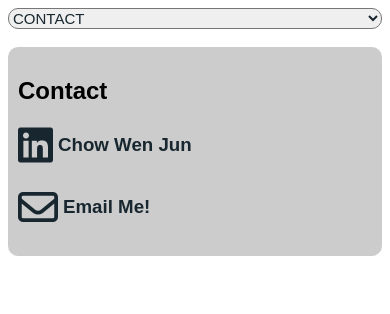
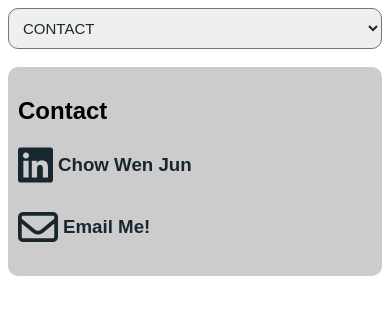
Before and after one commit to wennjun/wenjunresume, a plain HTML site: page contact.html in a window 390 px wide. Drawn offline with Linux system fonts and the light colour scheme.

Commit message:
Update contact.html

```diff
--- a/contact.html
+++ b/contact.html
@@ -185,7 +185,7 @@
 
     select {
       border-radius: 10px;
-       font-size: 15px;
+      padding:10px;
       width:100%;
       font-size: 15px;
 
```
